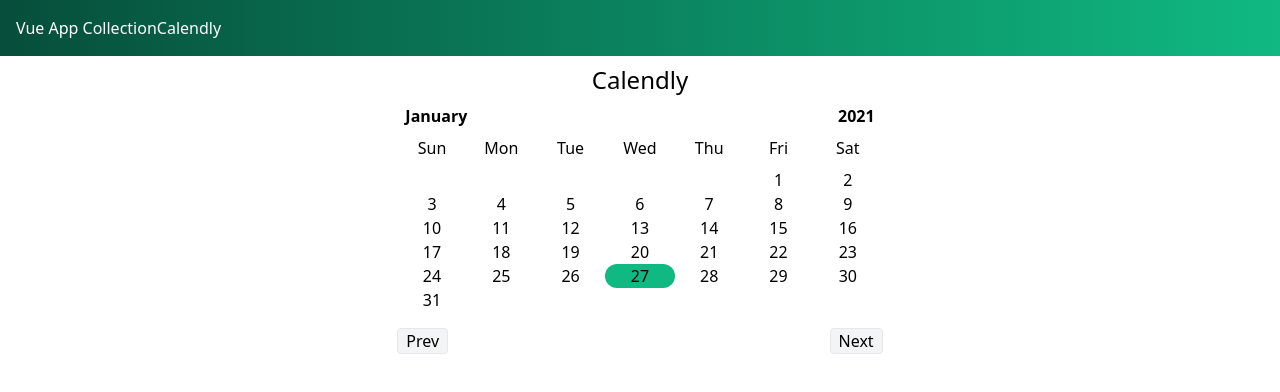
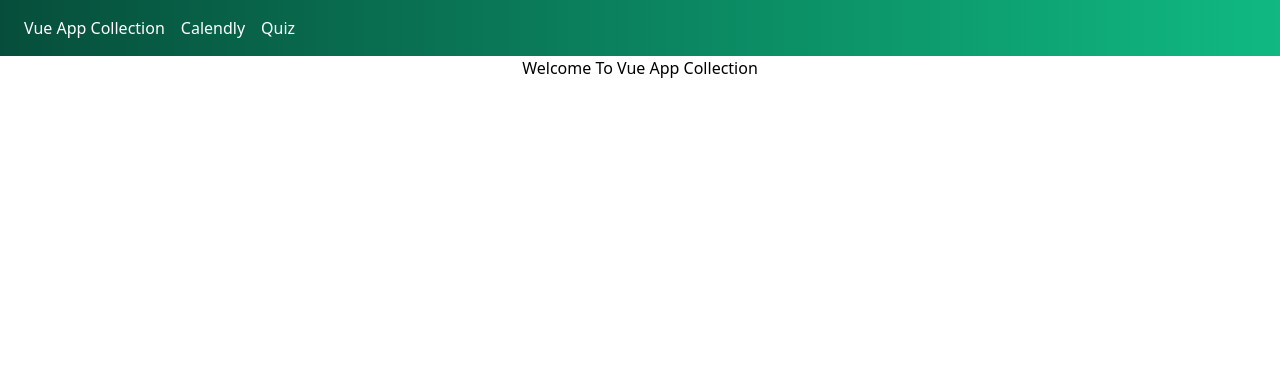
Before and after one commit to goldenglorys/vue-app-collection, a Vue app: page / in a window 1280 px wide. Shown: the top 392 px of the page. Built offline with nearby package versions, Linux system fonts and the light colour scheme; no server answers.

Commit message:
Quiz app integated to the app lists but haven't implement tailwindcss to it and purge it bootstrap

```diff
--- a/src/App.vue
+++ b/src/App.vue
@@ -2,69 +2,16 @@
   <AppHeader />
   <div class="w-full flex">
     <router-view></router-view>
-    <Calendar />
   </div>
-  <!-- <QuestionHeader
-    :numCorrect="numCorrect"
-    :numTotal="numTotal"
-  />
-  <div class="container">
-  <div class="row">
-    <div class="col-sm-6 col-lg-12 col-md-12">
-        <QuestionBox
-          v-if="questions.length"
-          :currentQuestion="questions[index]"
-          :next="next"
-          :increment="increment"
-        />
-    </div>
-  </div>
-</div> -->
 </template>
 
 <script>
-// import QuestionHeader from './components/QuestionHeader.vue'
-// import QuestionBox from './components/QuestionBox.vue'
 import AppHeader from "./components/AppHeader.vue";
-import Calendar from "./components/Calendar.vue";
 
 export default {
   name: "App",
   components: {
-    // QuestionHeader,
-    // QuestionBox,
     AppHeader,
-    Calendar,
-  },
-  data() {
-    return {
-      questions: [],
-      index: 0,
-      numCorrect: 0,
-      numTotal: 0,
-    };
-  },
-  methods: {
-    next() {
-      this.index++;
-    },
-    increment(isCorrect) {
-      if (isCorrect) {
-        this.numCorrect++;
-      }
-      this.numTotal++;
-    },
-  },
-  mounted: function () {
-    fetch("https://opentdb.com/api.php?amount=10&category=18&type=multiple", {
-      method: "GET",
-    })
-      .then((response) => {
-        return response.json();
-      })
-      .then((jsonData) => {
-        this.questions = jsonData.results;
-      });
   },
 };
 </script>
--- a/src/components/AppHeader.vue
+++ b/src/components/AppHeader.vue
@@ -2,8 +2,9 @@
   <nav
     class="w-full bg-gradient-to-r from-green-900 to-green-500 text-white px-4 py-4"
   >
-    <a>Vue App Collection</a>
-    <router-link to="/calendly">Calendly</router-link>
+    <router-link class="mx-2" to="/">Vue App Collection</router-link>
+    <router-link class="mx-2" to="/calendly">Calendly</router-link>
+    <router-link class="mx-2" to="/quiz">Quiz</router-link>
   </nav>
 </template>
 
--- a/src/main.js
+++ b/src/main.js
@@ -8,8 +8,5 @@ import router from './router'
 
 import './assets/index.css'
 
-const app = createApp(App)
 
-app.use(router)
-
-app.mount('#app')
+createApp(App).use(router).mount('#app')
--- /dev/null
+++ b/src/pages/Home.vue
@@ -0,0 +1,12 @@
+<template>
+  <div class="m-auto">
+    <h1 class="text-center">Welcome To Vue App Collection</h1>
+  </div>
+</template>
+
+<script>
+export default {};
+</script>
+
+<style>
+</style>
--- /dev/null
+++ b/src/pages/Quiz.vue
@@ -0,0 +1,59 @@
+<template>
+  <QuestionHeader :numCorrect="numCorrect" :numTotal="numTotal" />
+  <div class="container">
+    <div class="row">
+      <div class="col-sm-6 col-lg-12 col-md-12">
+        <QuestionBox
+          v-if="questions.length"
+          :currentQuestion="questions[index]"
+          :next="next"
+          :increment="increment"
+        />
+      </div>
+    </div>
+  </div>
+</template>
+
+<script>
+import QuestionHeader from "../components/QuestionHeader.vue";
+import QuestionBox from "../components/QuestionBox.vue";
+export default {
+  components: {
+    QuestionHeader,
+    QuestionBox,
+  },
+  data() {
+    return {
+      questions: [],
+      index: 0,
+      numCorrect: 0,
+      numTotal: 0,
+    };
+  },
+  methods: {
+    next() {
+      this.index++;
+    },
+    increment(isCorrect) {
+      if (isCorrect) {
+        this.numCorrect++;
+      }
+      this.numTotal++;
+    },
+  },
+  mounted: function () {
+    fetch("https://opentdb.com/api.php?amount=10&category=18&type=multiple", {
+      method: "GET",
+    })
+      .then((response) => {
+        return response.json();
+      })
+      .then((jsonData) => {
+        this.questions = jsonData.results;
+      });
+  },
+};
+</script>
+
+<style>
+</style>
--- a/src/router.js
+++ b/src/router.js
@@ -1,9 +1,13 @@
 import { createRouter, createWebHistory } from 'vue-router'
 
-import Calendar from './components/Calendar';
+import Calendar from './pages/Calendar';
+import Home from './pages/Home';
+import Quiz from './pages/Quiz';
 
 const routes = [
+    {path: '/', component: Home},
     {path: '/calendly', component: Calendar},
+    {path: '/quiz', component: Quiz},
 ]
 
 const router = createRouter({
```
Also changed, not shown: src/pages/Calendar.vue (renamed from src/components/Calendar.vue), 1 other file (tests, documents, lock files or other folders).
